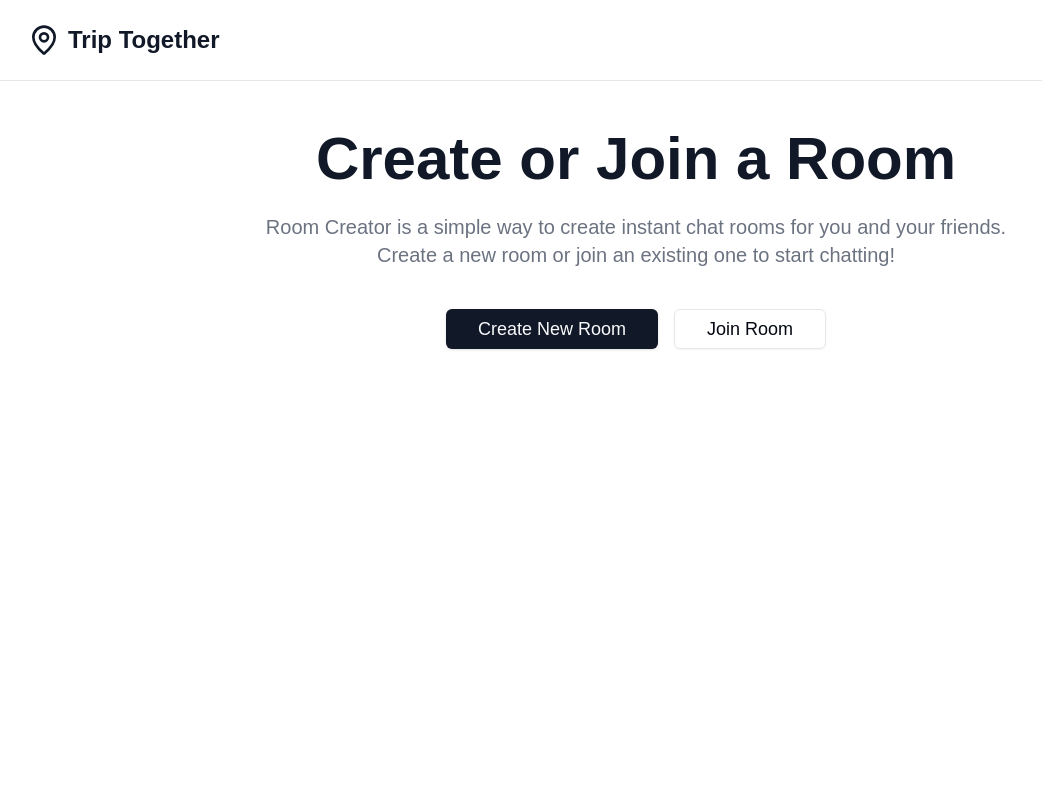
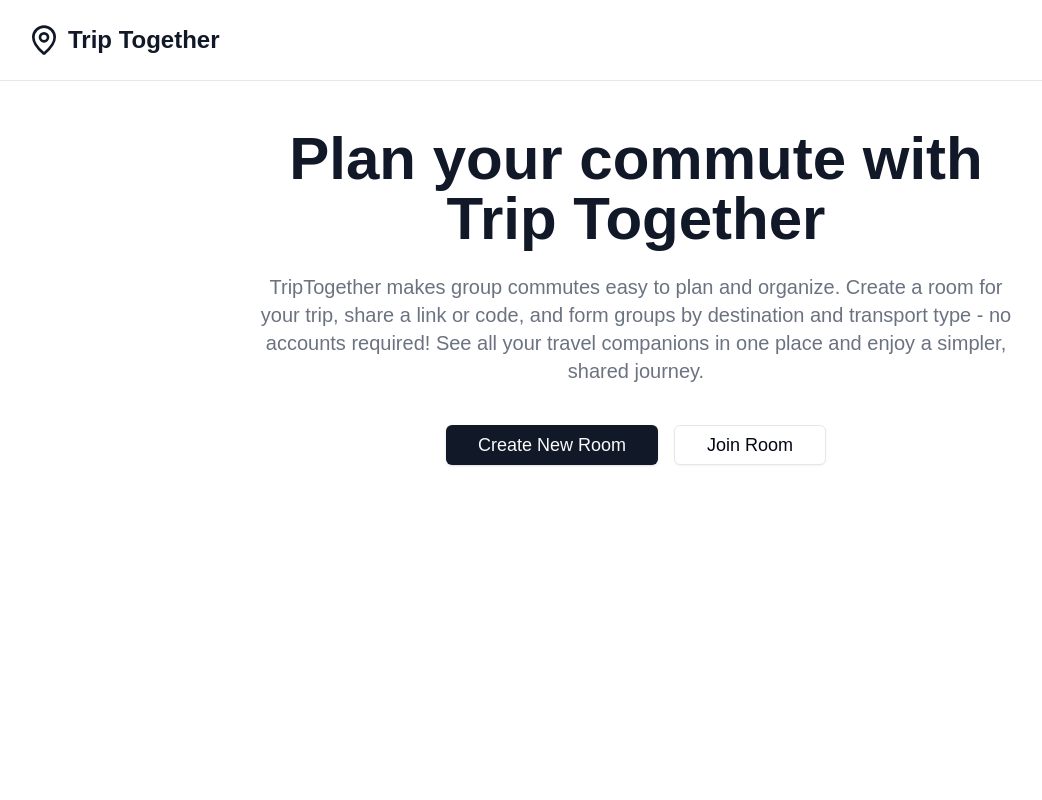
Before and after one commit to softtagz-sys/trip-together, a Next.js app in the folder tt-frontend/: page / in a window 1280 px wide. Shown: the top 800 px of the page, without its empty margins (4-1046 px from the left). Built offline with nearby package versions, Linux system fonts and the light colour scheme.

Commit message:
updated text home

```diff
--- a/tt-frontend/src/app/pages/Homepage.tsx
+++ b/tt-frontend/src/app/pages/Homepage.tsx
@@ -39,7 +39,7 @@ export default function Homepage() {
     const handleCreateRoom = async (e: React.FormEvent) => {
         e.preventDefault();
         if (!roomTitle.trim()) {
-            setError("RoomPage title is required");
+            setError("Room title is required");
         } else if (!roomDate) {
             setError("Please select a date");
         } else {
@@ -58,10 +58,10 @@ export default function Homepage() {
             <main className="flex-grow container mx-auto px-4 sm:px-6 lg:px-8 py-12">
                 <div className="max-w-3xl mx-auto text-center">
                     <h1 className="text-4xl font-extrabold text-primary sm:text-5xl md:text-6xl">
-                        Create or Join a Room
+                        Plan your commute with Trip Together
                     </h1>
                     <p className="mt-6 text-xl text-muted-foreground">
-                        Room Creator is a simple way to create instant chat rooms for you and your friends. Create a new room or join an existing one to start chatting!
+                        TripTogether makes group commutes easy to plan and organize. Create a room for your trip, share a link or code, and form groups by destination and transport type - no accounts required! See all your travel companions in one place and enjoy a simpler, shared journey.
                     </p>
                     <div className="mt-10 space-x-4">
                         <Dialog open={isCreateDialogOpen} onOpenChange={setIsCreateDialogOpen}>
```
